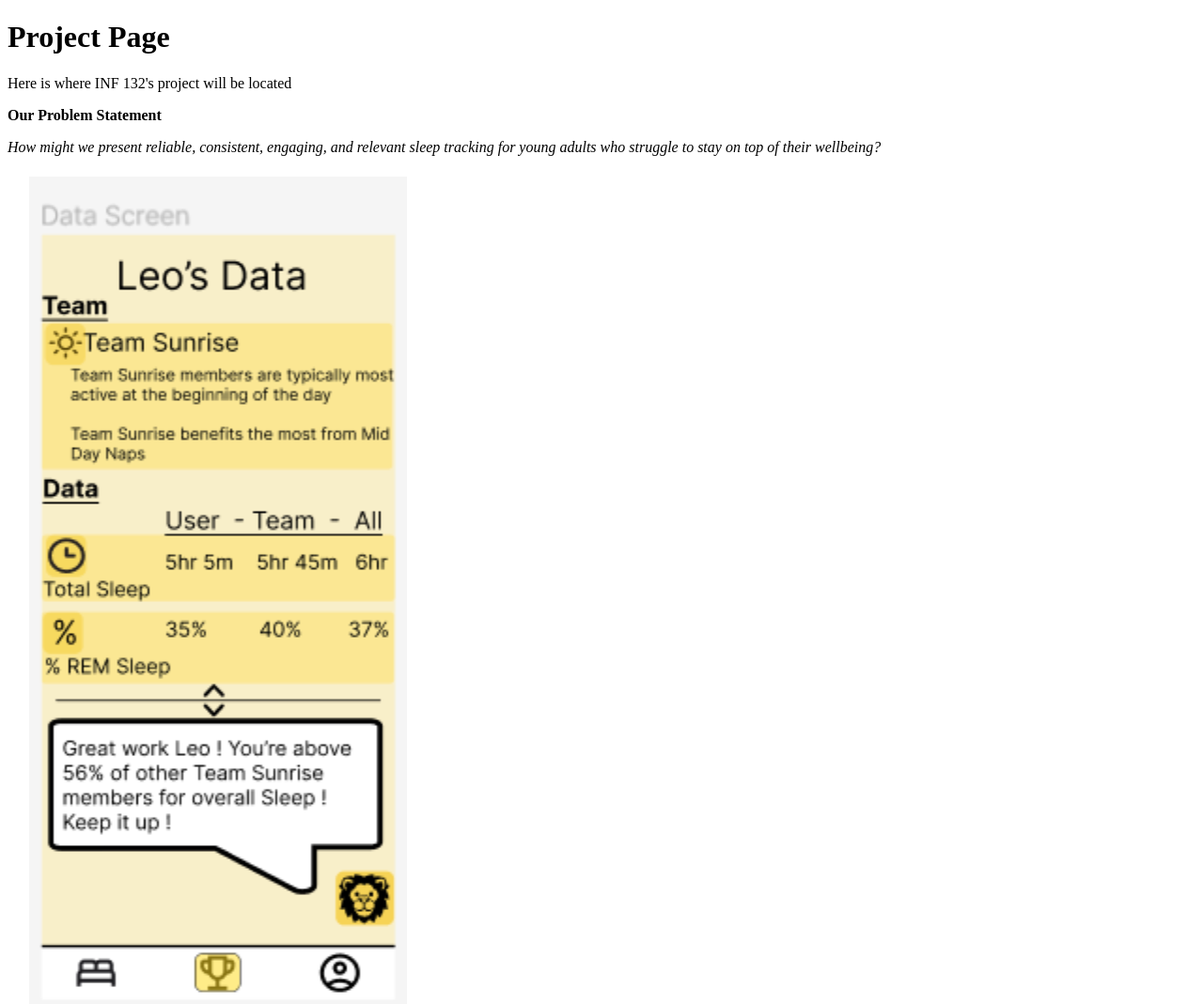
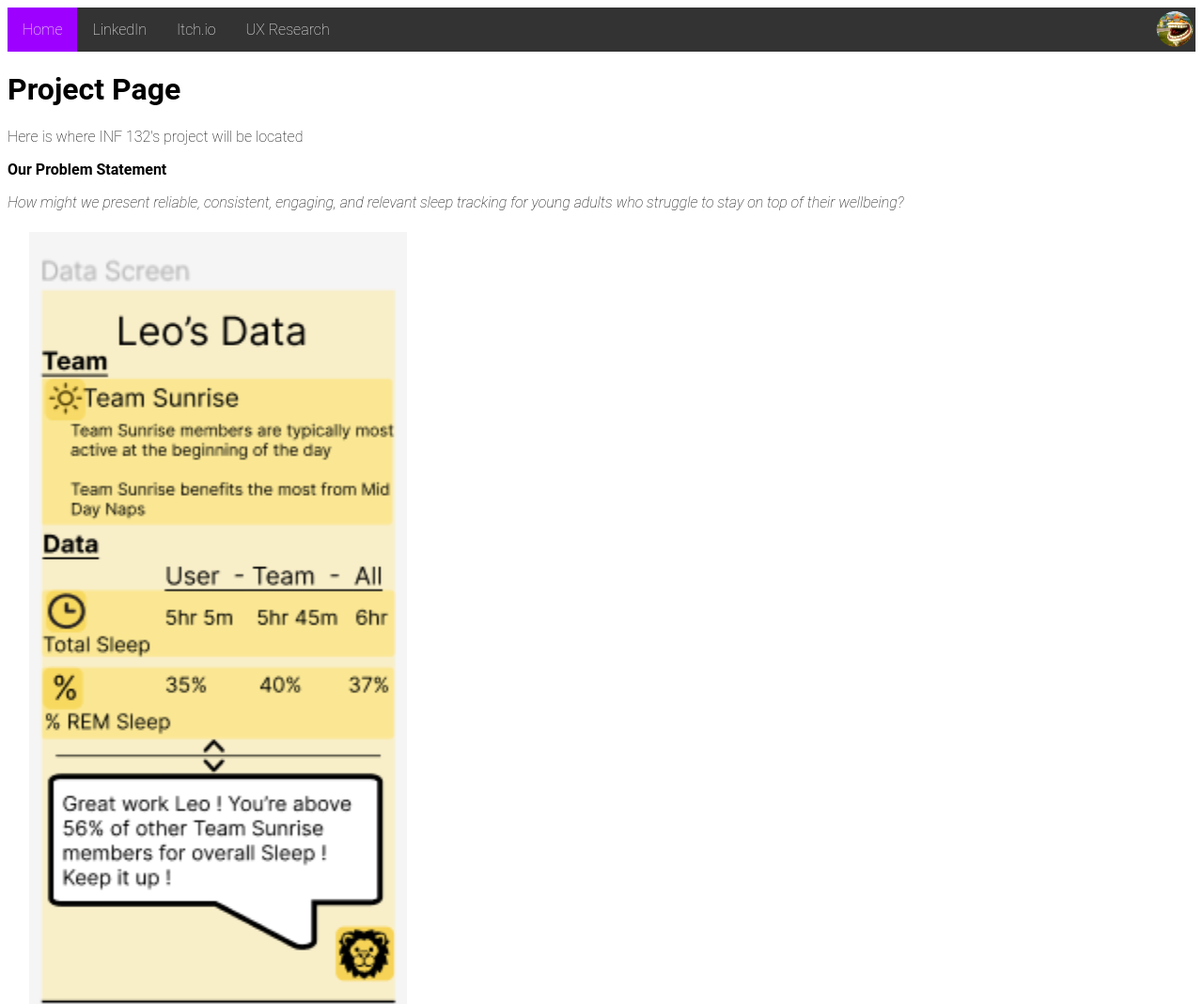
Before and after one commit to HenryOlmstead/HenryOlmstead.github.io, a plain HTML site: page about.html in a window 1280 px wide. Shown: the top 1069 px of the page at 94% size. Drawn offline with Linux system fonts and the light colour scheme.

Commit message:
About page fixing

```diff
--- a/about.html
+++ b/about.html
@@ -1,12 +1,37 @@
 <!DOCTYPE html>
 <html lang="en">
+  <link href="style.css" rel = "stylesheet">
+
+<ul class="ul" id="navbar">
+  <li><a class="active" href="https://henryolmstead.github.io/">Home</a></li>
+  <li><a href="https://www.linkedin.com/in/henry-olmstead-a5800b199/">LinkedIn</a></li>
+  <li><a href="https://henryolmstead.itch.io/">Itch.io</a></li>
+  <li><a href="about.html">UX Research</a></li>
+  <li  style="float:right; margin: 2.5px 2.5px 0px 0px"><img src="Chomper.png" width="40" height="40" alt="Chester Chomper Profile Picture"></img></li>
+</ul>
+
+<script>
+  window.onscroll = function() {myFunction()};
+
+  var navbar = document.getElementById("navbar");
+  var sticky = navbar.offsetTop;
+
+  function myFunction() {
+    if (window.pageYOffset >= sticky) {
+      navbar.classList.add("sticky")
+    } else {
+      navbar.classList.remove("sticky");
+    }
+  }
+  </script>
+
   <head>
     <meta charset="utf-8">
     <title>Project Page</title>
   </head>
 
-  <div class="header">
-    <div class ="container">
+  <div class="header2">
+    <div class ="container2">
       <h1> Project Page</h1>
       <p>  Here is where INF 132's project will be located</p>
       <b> Our Problem Statement</b>
--- a/style.css
+++ b/style.css
@@ -78,12 +78,12 @@ body {
     text-decoration: none;
   }
 
-  li a:hover {
+  li a:hover:not(.active) {
     background-color: #111;
   }
 
-  li a:active{
-    background-color: purple;
+  .active{
+    background-color: #9E00FF;
   }
 
   .sticky {
```
Also changed, not shown: index.html (+1 -6 lines).
